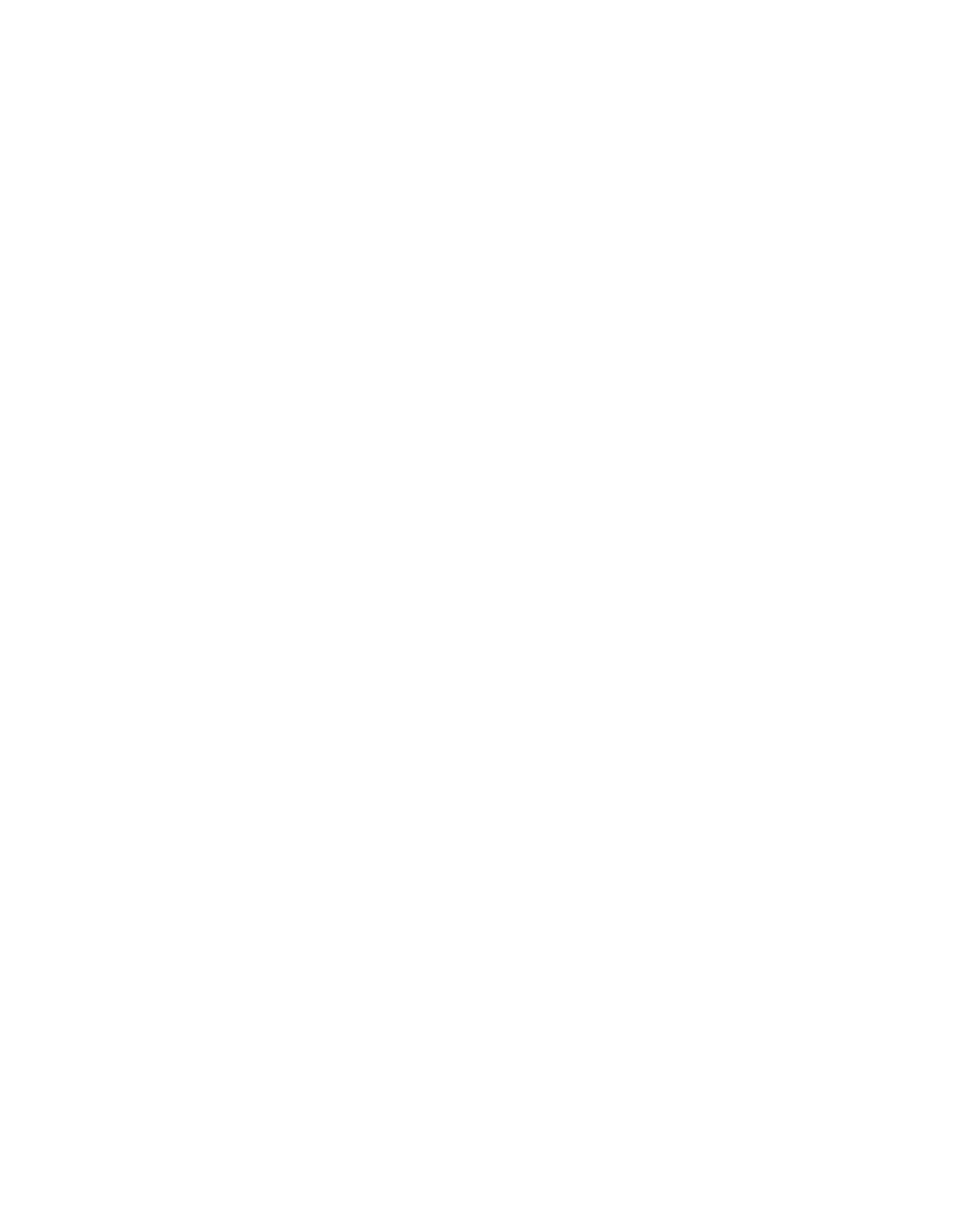
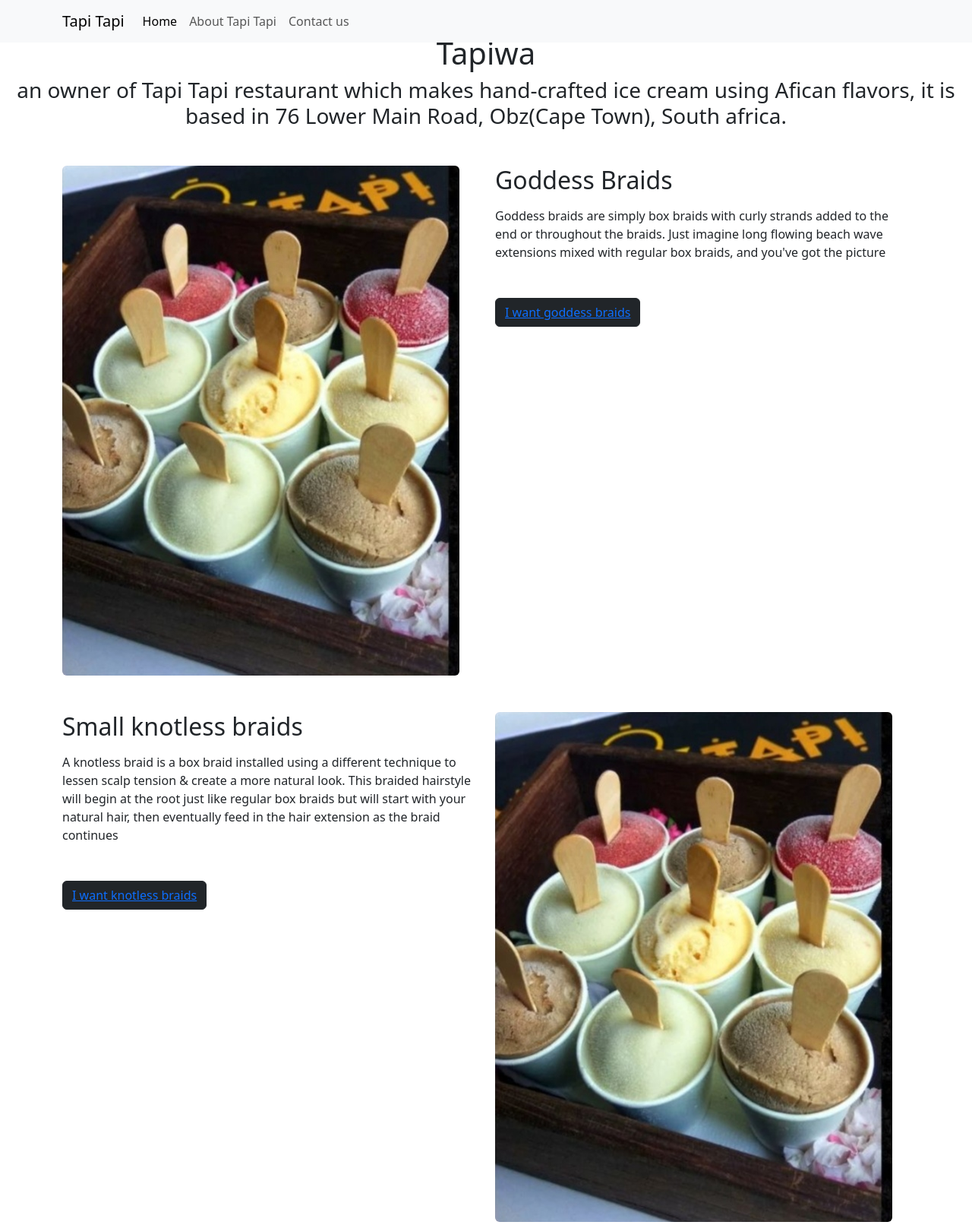
Before and after one commit to Xolo29-star/Taps, a plain HTML site: page index.html in a window 1280 px wide. Shown: the top 1612 px of the page at 76% size. Before the commit the page ends 800 px from the top, so only its background shows below. Drawn offline with nearby package versions, Linux system fonts and the light colour scheme.

Commit message:
created basic HTML and CSS documents

```diff
--- a/index.html
+++ b/index.html
@@ -1,11 +1,115 @@
 <!DOCTYPE html>
 <html lang="en">
+
 <head>
-    <meta charset="UTF-8">
-    <meta name="viewport" content="width=device-width, initial-scale=1.0">
+    <meta charset="UTF-8" />
+    <meta http-equiv="X-UA-Compatible" content="IE=edge" />
+    <meta name="viewport" content="width=device-width, initial-scale=1.0" />
     <title>Tapi Tapi</title>
+    <link href="https://cdn.jsdelivr.net/npm/bootstrap@5.3.2/dist/css/bootstrap.min.css" rel="stylesheet"
+        integrity="sha384-T3c6CoIi6uLrA9TneNEoa7RxnatzjcDSCmG1MXxSR1GAsXEV/Dwwykc2MPK8M2HN" crossorigin="anonymous" />
+    <script src="https://cdn.jsdelivr.net/npm/bootstrap@5.3.2/dist/js/bootstrap.bundle.min.js"
+        integrity="sha384-C6RzsynM9kWDrMNeT87bh95OGNyZPhcTNXj1NW7RuBCsyN/o0jlpcV8Qyq46cDfL"
+        crossorigin="anonymous"></script>
+    <link rel="stylesheet" href="style.css" />
 </head>
+
 <body>
+    <nav class="navbar navbar-expand-lg navbar-light bg-light fixed-top">
+        <div class="container">
+            <a class="navbar-brand" href="index.html">Tapi Tapi</a>
+            <button class="navbar-toggler" type="button" data-bs-toggle="collapse" data-bs-target="#navbarNav"
+                aria-controls="navbarNav" aria-expanded="false" aria-label="Toggle navigation">
+                <span class="navbar-toggler-icon"></span>
+            </button>
+            <div class="collapse navbar-collapse" id="navbarNav">
+                <ul class="navbar-nav">
+                    <li class="nav-item">
+                        <a class="nav-link active" aria-current="page" href="index.html">Home</a>
+                    </li>
+                    <li class="nav-item">
+                        <a class="nav-link" href="about.html">About Tapi Tapi</a>
+                    </li>
+                    <li class="nav-item">
+                        <a class="nav-link" href="about.html#contact">Contact us</a>
+                    </li>
+                </ul>
+            </div>
+        </div>
+    </nav>
+    <h2 class="text-center">👋 Hi I am</h2>
+    <h1 class="text-center">Tapiwa </h1>
+    <h3 class="text-center">
+        an owner of Tapi Tapi restaurant which makes hand-crafted ice cream using Afican flavors, it is based in 76
+        Lower Main Road, Obz(Cape Town), South africa.
+    </h3>
+    <div class="container mt-5">
+        <div class="row">
+            <div class="col-md-6">
+                <img src="images/taps.jpg" class="img-fluid rounded" />
+            </div>
+            <div class="col-md-6">
+                <h2 class="mb-3">Goddess Braids</h2>
+                <p class="text-justify">
+                    Goddess braids are simply box braids with curly strands added to the end or throughout the braids.
+                    Just imagine long
+                    flowing beach wave extensions mixed with regular box braids, and you've got the picture
+                </p>
+                <div class="mt-5">
+                    <button type="button" class="btn btn-dark">
 
+                        <a href="#" class="primary-link">I want goddess braids </a>
+                    </button>
+                </div>
+            </div>
+        </div>
+        <div class="row mt-5">
+            <div class="col-md-6">
+                <h2 class="mb-3">Small knotless braids</h2>
+                <p>
+                    A knotless braid is a box braid installed using a different technique to lessen scalp tension &
+                    create a more natural
+                    look. This braided hairstyle will begin at the root just like regular box braids but will start with
+                    your natural hair,
+                    then eventually feed in the hair extension as the braid continues
+                </p>
+                <div class="mb-5 mt-5">
+                    <button type="button" class="btn btn-dark">
+
+                        <a href="#" class="primary-link">I want knotless braids</a>
+                    </button>
+                </div>
+            </div>
+            <div class="col-md-6">
+                <img src="images/taps.jpg" class="img-fluid rounded" />
+            </div>
+        </div>
+        <div class="row mt-5">
+            <div class="col-md-6">
+                <img src="images/taps.jpg" class="img-fluid rounded" />
+            </div>
+            <div class="col-md-6">
+                <h2 class="mb-3">Yogurt app</h2>
+                <p>
+                    Our app will take you on a delightful journey through the world of
+                    yogurt! Explore a range of flavors, customize your preferences, and
+                    get exclusive deals. Enjoy a variety of yogurt flavors, including
+                    creamy classics and exotic blends, right at your fingertips.
+                    Download now for a treat as unique as you! 🍦✨
+                </p>
+                <div class="mt-5">
+                    <button type="button" class="btn btn-dark">
+
+                        <a href="#" class="primary-link">Launch Yogurt App</a>
+                    </button>
+                </div>
+            </div>
+        </div>
+    </div>
 </body>
+<footer>
+    This website is coded by Noxolo Gama,is open-sourced on <a href="#">
+        GitHub</a> and hosted on <a href="#">netlify</a>
+</footer>
+
 </html>
```
Also changed, not shown: images/taps.jpg (added), src/style.css (added).
